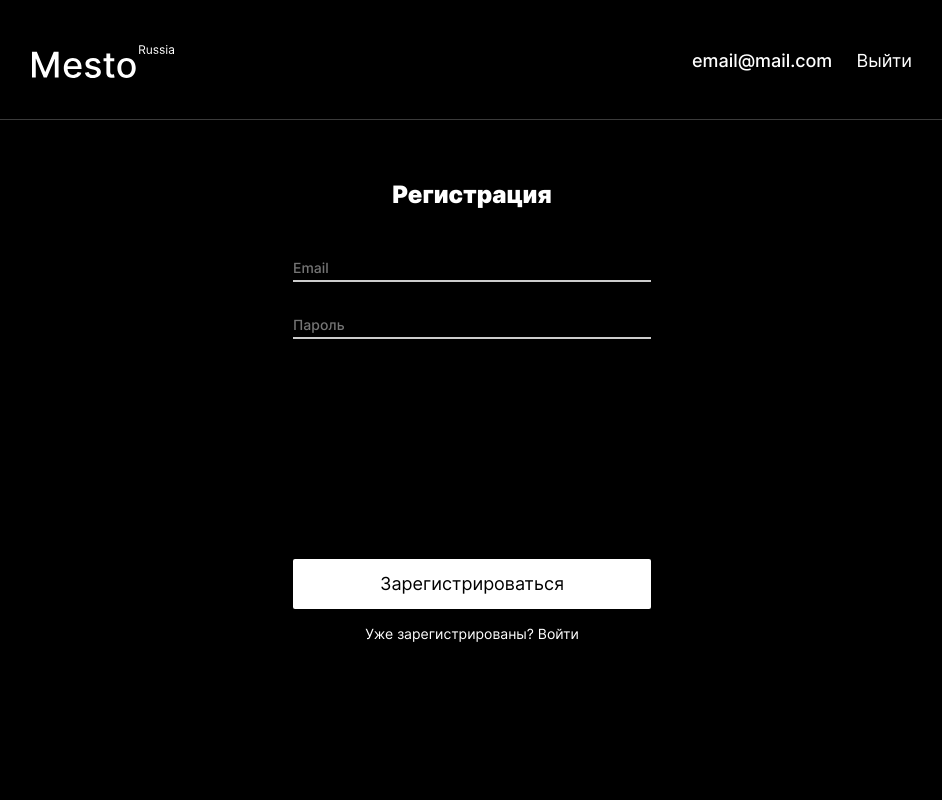
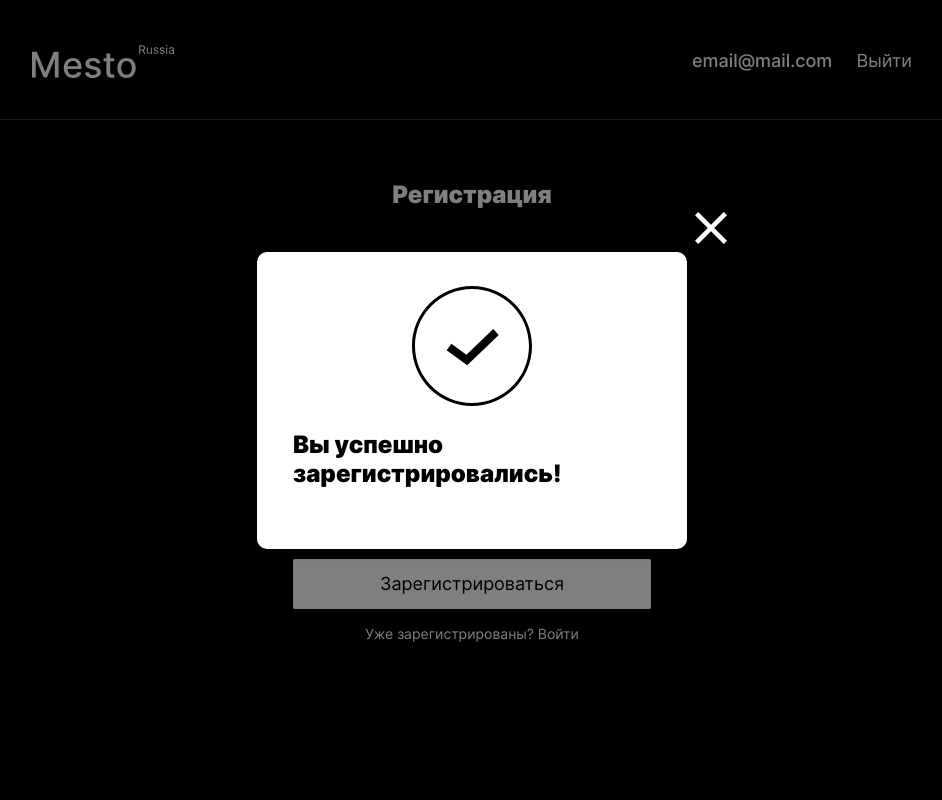
Before and after one commit to OlgaSharoglazova/react-mesto-auth, a React (Create React App) app: page /sign-up in a window 1280 px wide. Shown: the top 800 px of the page, without its empty margins (168-1110 px from the left). Built offline with nearby package versions, Linux system fonts and the light colour scheme; no server answers.

Commit message:
попап регистрация

```diff
--- /dev/null
+++ b/src/blocks/popup/__container-info/popup__container-info.css
@@ -0,0 +1,3 @@
+.popup__container-info {
+    padding-top: 50px;
+}
--- /dev/null
+++ b/src/blocks/popup/__icon/popup__icon.css
@@ -0,0 +1,4 @@
+.popup__icon {
+    width: 120px;
+    height: 120px;
+}
--- /dev/null
+++ b/src/blocks/popup/__text/popup__text.css
@@ -0,0 +1,5 @@
+.popup__text {
+  font-weight: 900;
+  font-size: 24px;
+  line-height: 29px;
+}
--- a/src/components/App.js
+++ b/src/components/App.js
@@ -12,6 +12,7 @@ import { CurrentUserContext } from "../contexts/CurrentUserContext";
 import { Routes, Route } from "react-router-dom";
 import Register from "./Register.js";
 import Login from "./Login.js";
+import InfoTooltip from "./InfoTooltip.js";
 
 function App() {
   const [isEditProfilePopupOpen, setisEditProfilePopupOpen] =
@@ -19,6 +20,7 @@ function App() {
   const [isAddPlacePopupOpen, setisAddPlacePopupOpen] = React.useState(false);
   const [isEditAvatarPopupOpen, setisEditAvatarPopupOpen] =
     React.useState(false);
+    const [isInfoTooltipOpen, setisInfoTooltipOpen] = React.useState(false);
   const [selectedCard, setselectedCard] = React.useState(null);
   const [currentUser, setСurrentUser] = React.useState({});
   const [cards, setCards] = React.useState([]);
@@ -126,6 +128,9 @@ function App() {
   function handleEditAvatarClick() {
     setisEditAvatarPopupOpen(true);
   }
+  function handleInfoTooltipOpen() {
+    setisInfoTooltipOpen(true);
+  }
   function closeAllPopups() {
     setisEditProfilePopupOpen(false);
     setisAddPlacePopupOpen(false);
@@ -147,7 +152,7 @@ function App() {
                 onCardLike={handleCardLike}
                 onCardDelete={handleCardDelete}
                 cards={cards} />} />
-            <Route path="/sign-up" element={<Register />} />
+            <Route path="/sign-up" element={<Register onInfoTooltip={handleInfoTooltipOpen} />} />
             <Route path="/sign-in" element={<Login />} />
           </Routes>
           <Footer />
@@ -173,6 +178,8 @@ function App() {
           onUpdateAvatar={handleUpdateAvatar}
         />
         <ImagePopup card={selectedCard} onClose={closeAllPopups}></ImagePopup>
+        <InfoTooltip isOpen={isInfoTooltipOpen}
+          onClose={closeAllPopups}></InfoTooltip>
       </div>
     </CurrentUserContext.Provider>
   );
--- a/src/components/InfoTooltip.js
+++ b/src/components/InfoTooltip.js
@@ -1,11 +1,12 @@
 import React from "react";
+import success from "../images/success.svg";
 
-function InfoTooltip() {
+function InfoTooltip({ isOpen, onClose }) {
   return (
-    <div className={`popup popup-info ${isOpen ? "popup_opened" : ""}`}>
-      <div className="popup__container container">
-        <img />
-        <p></p>
+    <div className="popup popup-info popup_opened">
+      <div className="popup__container popup__container-info">
+        <img src={success} className="popup__icon" alt="галочка" />
+        <p className="popup__text">Вы успешно зарегистрировались!</p>
         <button
           className="popup__close popup-info__close"
           type="button"
--- a/src/components/Register.js
+++ b/src/components/Register.js
@@ -1,7 +1,7 @@
 import React from "react";
 import { Link } from "react-router-dom";
 
-function Register() {
+function Register({onInfoTooltip}) {
   return (
     <div className="auth">
       <div className="auth__container">
@@ -27,7 +27,7 @@ function Register() {
             id="input-password"
           ></input>
           <span className="auth__input-error" />
-          <button className="auth__button" type="submit">
+          <button className="auth__button" type="submit" onClick={onInfoTooltip}>
             Зарегистрироваться
           </button>
         </form>
--- a/src/index.css
+++ b/src/index.css
@@ -37,6 +37,9 @@
 @import url("./blocks/popup/__image/popup__image.css");
 @import url("./blocks/popup/__photo/popup__photo.css");
 @import url("./blocks/popup/__caption/popup__caption.css");
+@import url("./blocks/popup/__container-info/popup__container-info.css");
+@import url("./blocks/popup/__icon/popup__icon.css");
+@import url("./blocks/popup/__text/popup__text.css");
 @import url("./blocks/popup/_opened/popup_opened.css");
 @import url("./blocks/popup/__container/popup__container.css");
 @import url("./blocks/popup/__title/popup__title.css");
```
Also changed, not shown: src/images/fail.svg (added), src/images/success.svg (added).
